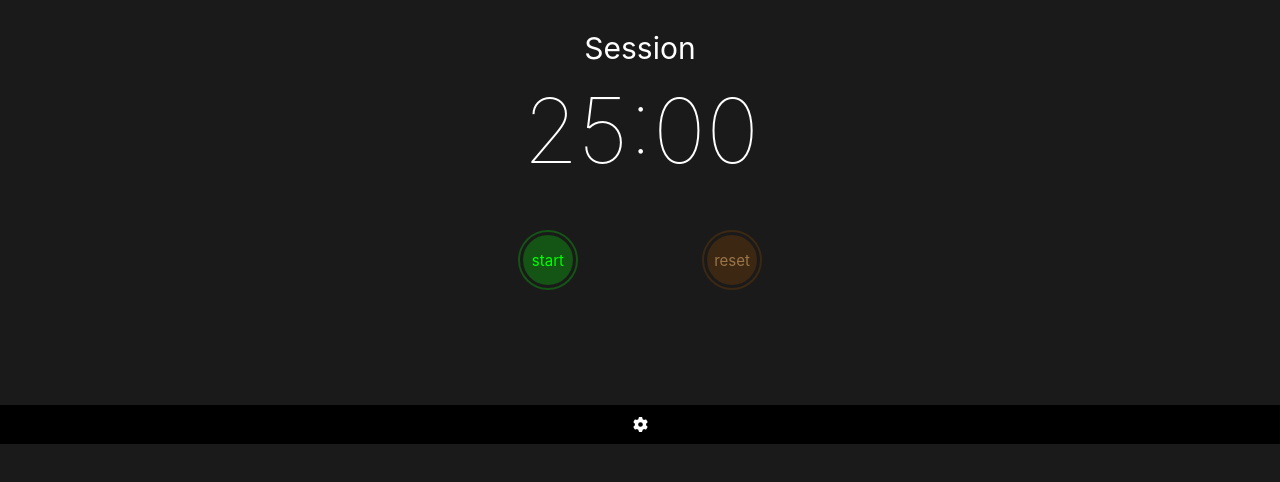
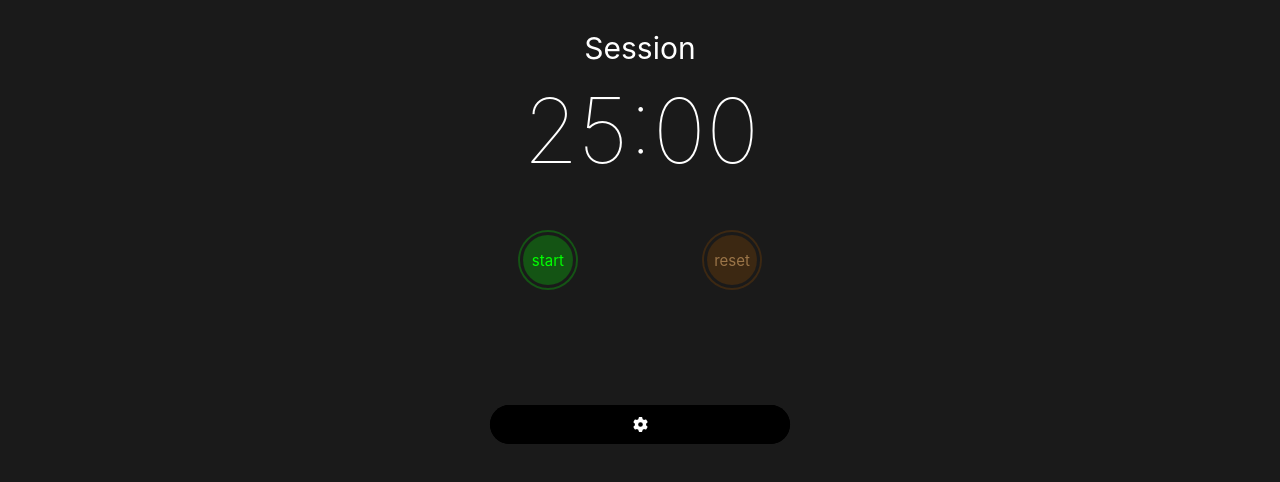
Before and after one commit to alefDev-prog/session_timer, a React (Create React App) app: page / in a window 1280 px wide. Shown: the top 482 px of the page. Built offline with nearby package versions, Linux system fonts and the light colour scheme.

Commit message:
feat: settings border-radius

```diff
--- a/src/App.js
+++ b/src/App.js
@@ -27,9 +27,9 @@ function App() {
     <div className="App">
       <main id="clock">
       <Timer class="tim"/>
-        <div className='container'>
+        <div className='container' id="settings-container">
 
-            <h2 id="settings-title"  onClick={() => showSettings()}><FontAwesomeIcon id="gear" icon={faGear} /></h2>
+            <h2 id="settings-title" onClick={() => showSettings()}><FontAwesomeIcon id="gear" icon={faGear} /></h2>
             <div id="settings-wrapper" style={settings ? {height:200,
     paddingTop: "1.5rem"}: {}}>
               <SessionControl />
--- a/src/css/App.css
+++ b/src/css/App.css
@@ -119,6 +119,17 @@ html {
   transition: all 0.5s ease-in-out;
 }
 
-#settings-wrapper .adjust-titles {
+#settings-container {
+  max-width: 300px;
+  background-color: black;
+  border-radius: 2rem;
+}
+#settings-container #settings-title {
+  border-radius: 2rem;
+}
+#settings-container #settings-wrapper {
+  border-radius: 0 0 2rem 2rem;
+}
+#settings-container #settings-wrapper .adjust-titles {
   padding-bottom: 2rem;
 }/*# sourceMappingURL=App.css.map */
--- a/src/sass/_mobile.scss
+++ b/src/sass/_mobile.scss
@@ -106,8 +106,20 @@
 
   }
 
-  #settings-wrapper {
-    .adjust-titles {
-      padding-bottom: 2rem;
+  #settings-container {
+    max-width: 300px;
+    background-color: black;
+    border-radius: 2rem;
+
+    #settings-title {
+      border-radius: 2rem;
     }
+
+    #settings-wrapper {
+      border-radius: 0 0 2rem 2rem;
+      .adjust-titles {
+        padding-bottom: 2rem;
+      }
+    }
+
   }
```
Also changed, not shown: 1 other file (tests, documents, lock files or other folders).
